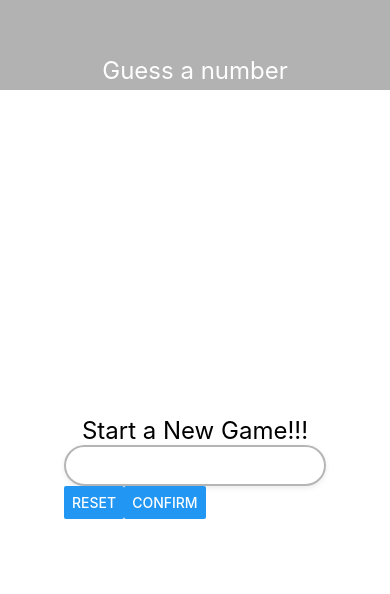
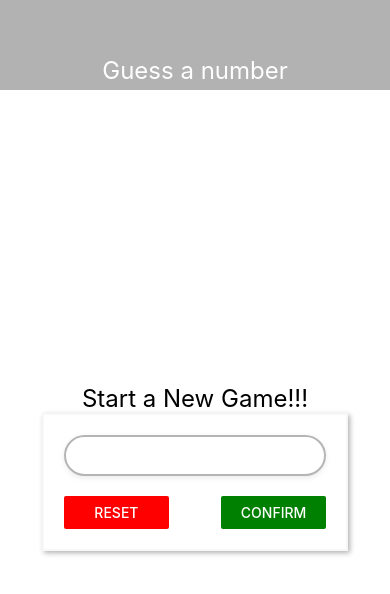
Before and after one commit to edignot/react-native-guess-a-number, a React Native app: screen / in a window 390 px wide. Shown: the top 594 px of the page. Built offline with nearby package versions, Linux system fonts and the light colour scheme.

Commit message:
Colors constant created

```diff
--- a/App.js
+++ b/App.js
@@ -2,6 +2,7 @@ import React from "react"
 import { StyleSheet, Text, View } from "react-native"
 import Header from "./components/Header"
 import StartGameScreen from "./screens/StartGameScreen"
+import Card from './components/Card';
 
 export default function App() {
   return (
--- /dev/null
+++ b/components/Card.js
@@ -0,0 +1,21 @@
+import React from "react"
+import { View, StyleSheet } from "react-native"
+
+const Card = ({ children, customStyles }) => {
+  return <View style={{ ...styles.card, ...customStyles }}>{children}</View>
+}
+
+const styles = StyleSheet.create({
+  card: {
+    shadowColor: "#b2b2b2",
+    shadowOffset: { width: 2, height: 2 },
+    shadowRadius: 5,
+    elevation: 8,
+    backgroundColor: "white",
+    padding: 20,
+    borderWidth: 2,
+    borderColor: "#f7f7f7",
+  },
+})
+
+export default Card
--- /dev/null
+++ b/constants/colors.js
@@ -0,0 +1,4 @@
+export default {
+  red: "red",
+  green: "green",
+}
--- a/screens/StartGameScreen.js
+++ b/screens/StartGameScreen.js
@@ -1,21 +1,28 @@
 import React from "react"
 import { View, Text, StyleSheet, TextInput, Button } from "react-native"
+import Card from "../components/Card"
+import colors from "../constants/colors"
 
 const StartGameScreen = () => {
   return (
     <View style={styles.screen}>
       <Text style={styles.title}>Start a New Game!!!</Text>
-      <View styles>
+      <Card>
         <Text></Text>
         <TextInput style={styles.inputContainer} />
         <View style={styles.buttonContainer}>
+          <View style={styles.button}>
             <Button
+              color={colors.red}
               title="Reset"
               onPress={() => {
                 alert("Reset")
               }}
             />
+          </View>
+          <View style={styles.button}>
             <Button
+              color={colors.green}
               title="Confirm"
               onPress={() => {
                 alert("Confirm")
@@ -23,6 +30,7 @@ const StartGameScreen = () => {
             />
           </View>
         </View>
+      </Card>
     </View>
   )
 }
@@ -49,6 +57,13 @@ const styles = StyleSheet.create({
   },
   buttonContainer: {
     flexDirection: "row",
+    justifyContent: "space-between",
+  },
+  button: {
+    backgroundColor: "#f4f4f4",
+    width: "40%",
+    borderRadius: 50,
+    marginTop: 20,
   },
 })
 
```
Also changed, not shown: components/Header.js (line endings or trailing spaces). Lines whose indentation alone changed are shown as unchanged.
